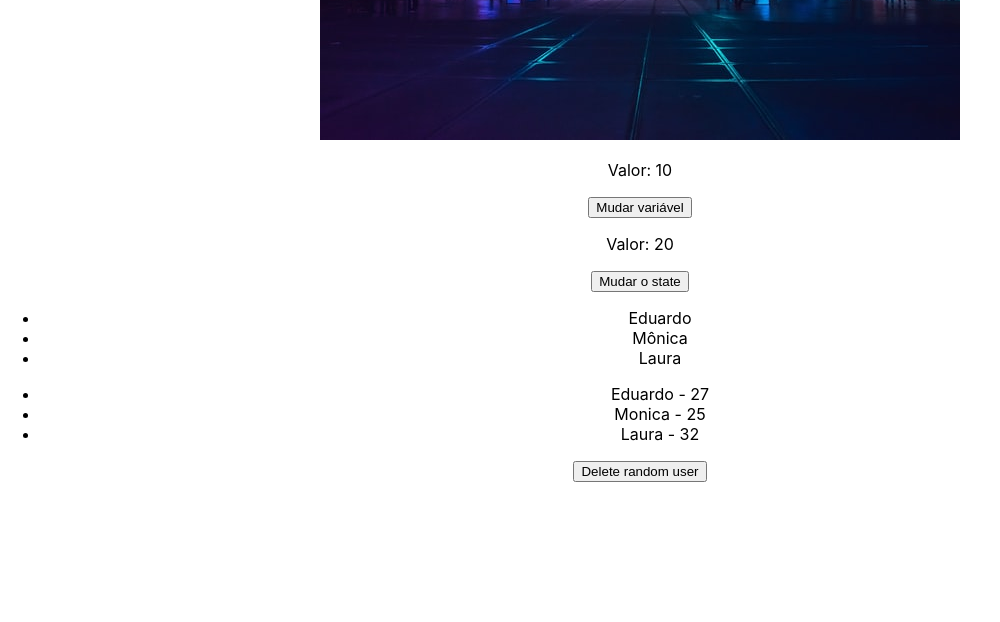
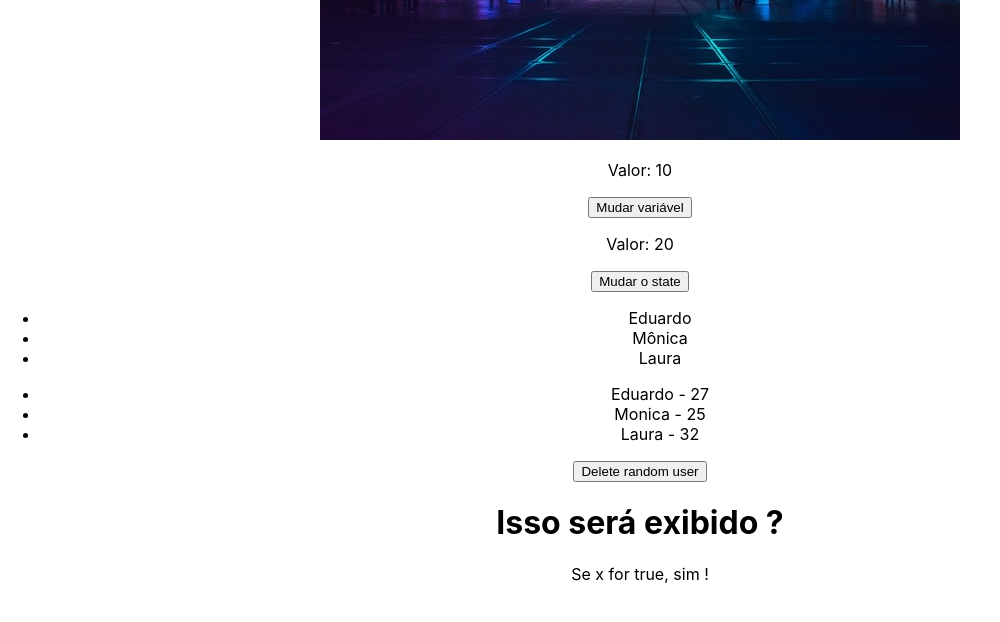
Before and after one commit to xandaosilva/curso-reactjs, a React (Create React App) app in the folder 3_avancado/avancado/: page / in a window 1280 px wide. Shown: the part 800-1422 px from the top of the page, without its empty margins (0-1000 px from the left). Built offline with nearby package versions, Linux system fonts and the light colour scheme.

Commit message:
Renderização condicional

```diff
--- a/3_avancado/avancado/src/App.js
+++ b/3_avancado/avancado/src/App.js
@@ -4,6 +4,7 @@
 
 import City from "./assets/city.jpg";
 import ListRender from './components/ListRender';
+import ConditionalRender from './components/ConditionalRender';
 
 function App() {
   return (
@@ -19,6 +20,7 @@
       </div>
       <ManageData />
       <ListRender />
+      <ConditionalRender />
     </div>
   );
 }
--- /dev/null
+++ b/3_avancado/avancado/src/components/ConditionalRender.js
@@ -0,0 +1,15 @@
+import React, { useState } from 'react'
+
+const ConditionalRender = () => {
+    const [x] = useState(true);
+
+    return (
+        <div>
+            <h1>Isso será exibido ?</h1>
+            {x && <p>Se x for true, sim !</p>}
+            {!x && <p>Se x for false, sim !</p>}
+        </div>
+    )
+}
+
+export default ConditionalRender;
```
